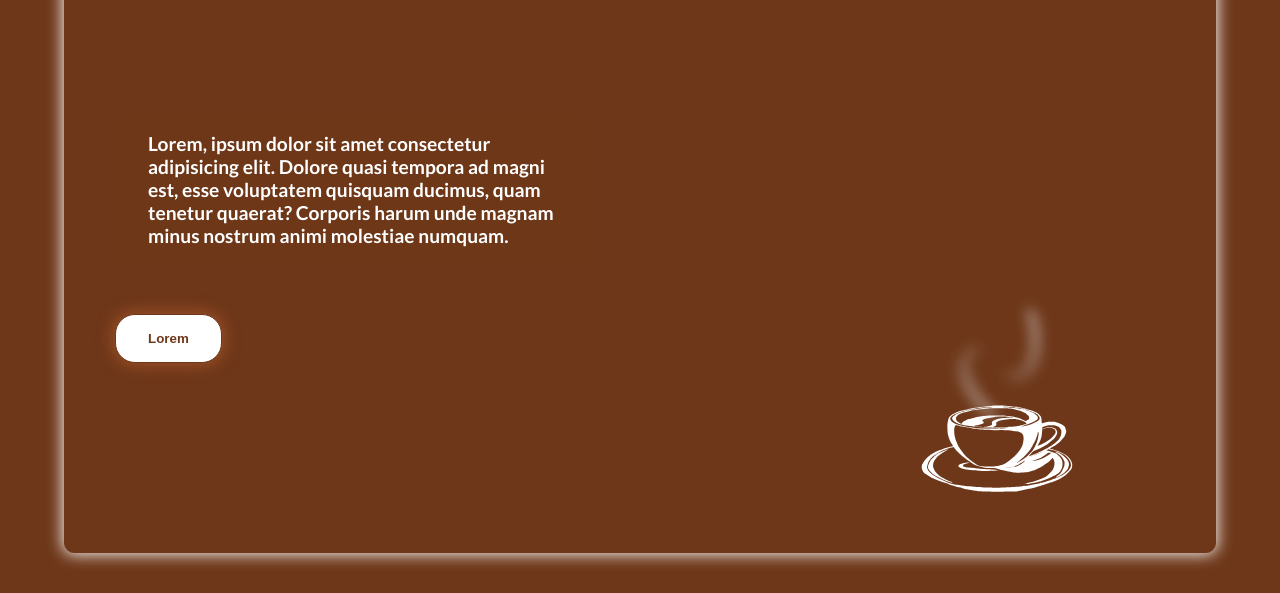
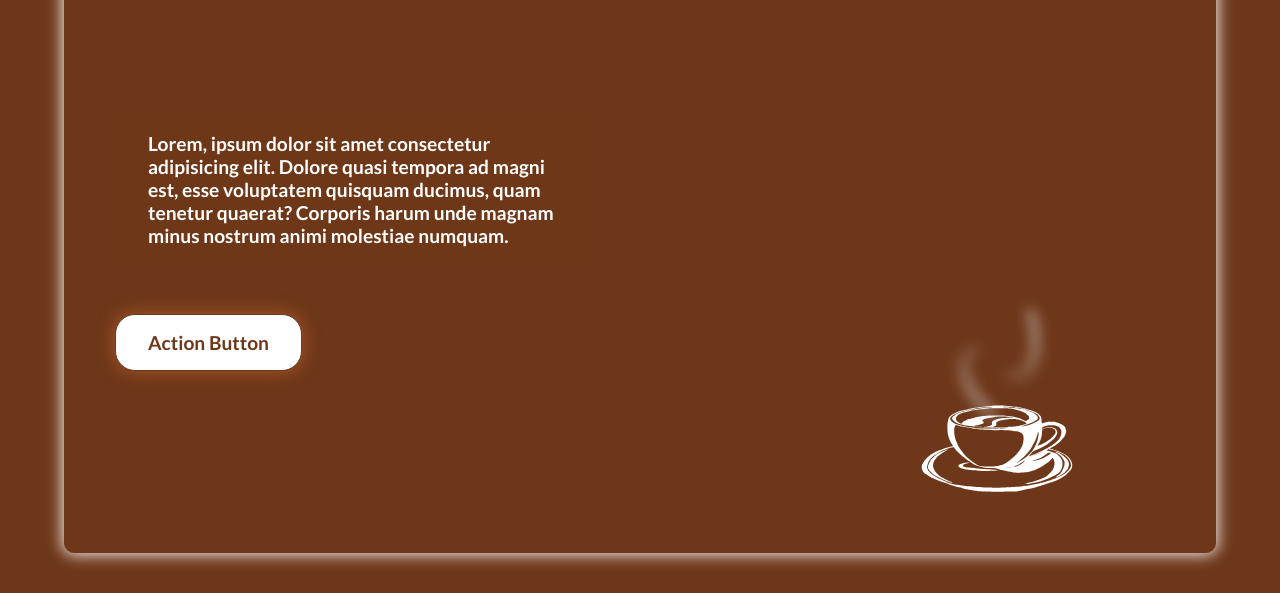
Before and after one commit to jalezi/landing-page, a plain HTML site: page index.html in a window 1280 px wide. Shown: the part 207-800 px from the top of the page. Drawn offline with Linux system fonts and the light colour scheme.

Commit message:
button font-family to Lato

```diff
--- a/index.html
+++ b/index.html
@@ -43,7 +43,7 @@
             tenetur quaerat? Corporis harum unde magnam minus nostrum animi
             molestiae numquam.
           </h2>
-          <button class="action-button">Lorem</button>
+          <button class="action-button">Action Button</button>
         </section>
         <div class="coffee-cup">
           <span class="steam"></span>
--- a/style.css
+++ b/style.css
@@ -16,6 +16,7 @@
 html {
   color: var(--primary-color);
   font-size: var(--primary-font-size);
+  font-family: 'Lato', sans-serif;
 }
 
 body {
@@ -26,7 +27,6 @@ body {
   align-items: center;
   color: var(--primary-color);
   background: var(--primary-bcg-color);
-  font-family: 'Lato', sans-serif;
 }
 
 img {
@@ -83,24 +83,28 @@ img {
 }
 
 .hero-section > button {
+  font-family: 'Lato', sans-serif;
+  font-size: 1.2em;
   font-weight: 700;
   padding: 1rem 2rem;
-  position: absolute;
   color: var(--primary-bcg-color);
   border: 1px solid var(--primary-bcg-color);
   border-radius: 20px;
   box-shadow: 0px 0px 16px 2px #9e5128;
   background-color: var(--primary-color);
   text-decoration: none;
+
   margin: 0 30px;
   cursor: pointer;
   transition: all 0.5s linear;
 }
-
+.hero-section > button:focus,
+.hero-section > button:active,
 .hero-section > button:hover {
   color: var(--primary-color);
   background-color: transparent;
   border: rgba(255, 255, 255, 0.2);
+  border-radius: 20px;
   box-shadow: 0px 0px 16px 2px var(--primary-color);
 }
 
```
